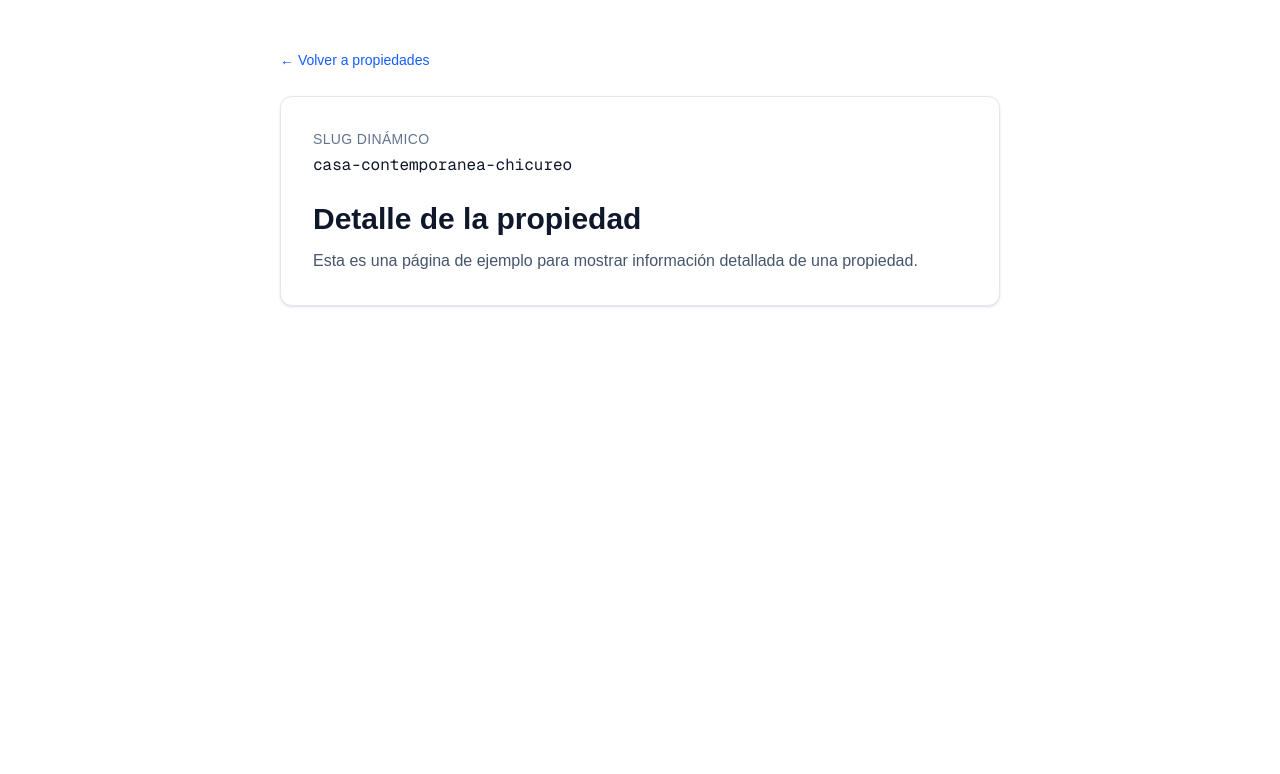
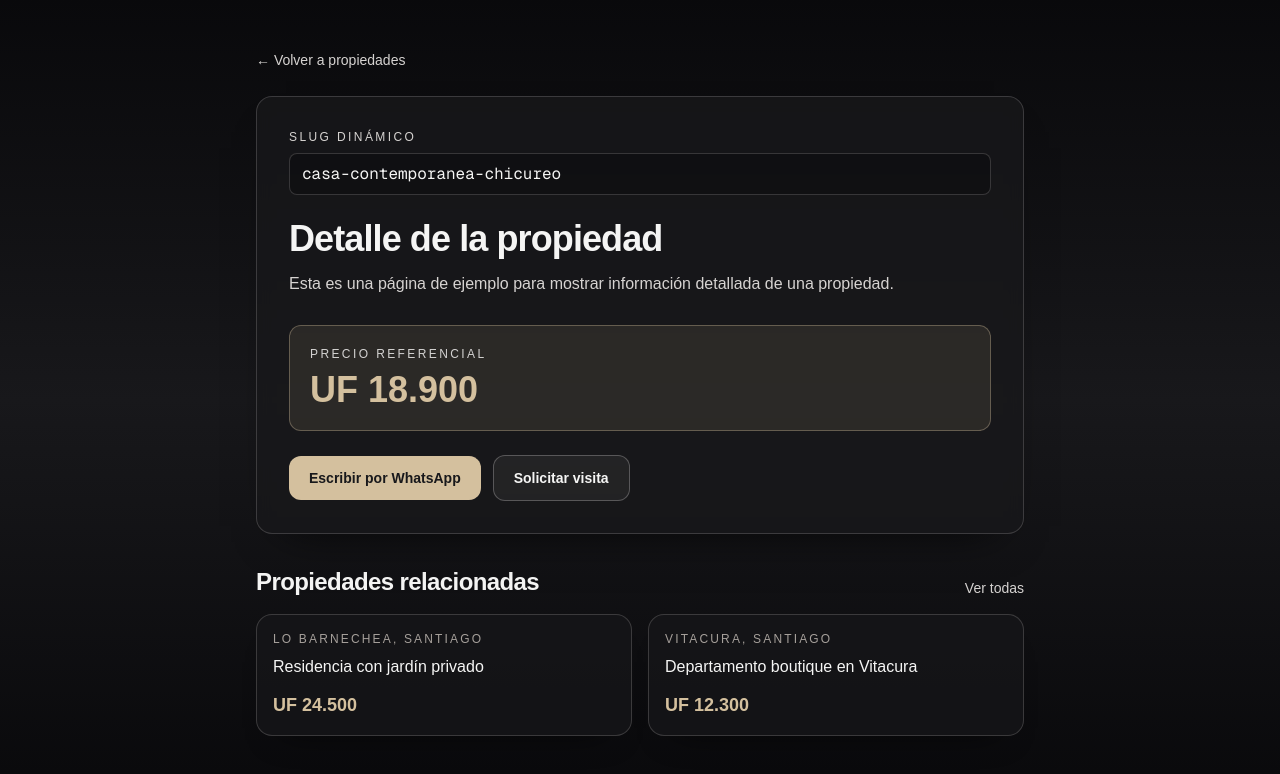
Before and after one commit to verf2390/citaya-agendas, a Next.js app: page /inmo-demo/propiedades/casa-contemporanea-chicureo in a window 1280 px wide. Shown: the top 774 px of the page. Built offline with nearby package versions, Linux system fonts and the light colour scheme.

Commit message:
Fix WhatsApp links in inmo-demo contact and detail pages

```diff
--- a/app/inmo-demo/contacto/page.tsx
+++ b/app/inmo-demo/contacto/page.tsx
@@ -1,15 +1,27 @@
 export default function ContactoPage() {
   return (
-    <main className="flex min-h-screen items-center justify-center bg-slate-50 px-6">
-      <section className="w-full max-w-xl rounded-2xl bg-white p-10 text-center shadow-sm">
-        <h1 className="text-3xl font-bold text-slate-900">Contáctanos</h1>
-        <p className="mt-3 text-slate-600">Estamos listos para ayudarte a encontrar tu próxima propiedad.</p>
+    <main className="flex min-h-screen items-center justify-center bg-[radial-gradient(circle_at_top_right,rgba(212,192,158,0.2),transparent_35%),linear-gradient(160deg,#09090b,#18181b,#0a0a0a)] px-4 py-10 text-white sm:px-6">
+      <section className="w-full max-w-xl rounded-3xl border border-stone-300/20 bg-zinc-900/70 p-6 text-center shadow-[0_24px_50px_-34px_rgba(0,0,0,0.95)] backdrop-blur-sm sm:p-10">
+        <p className="text-xs uppercase tracking-[0.22em] text-stone-300">Asesoría premium</p>
+        <h1 className="mt-4 text-3xl font-semibold tracking-tight text-stone-100 sm:text-4xl">Contáctanos</h1>
+        <p className="mt-3 text-sm leading-relaxed text-stone-300 sm:text-base">
+          Estamos listos para ayudarte a encontrar tu próxima propiedad con una asesoría estratégica y personalizada.
+        </p>
+
+        <div className="mt-7 rounded-2xl border border-stone-300/15 bg-black/25 px-5 py-4 text-left text-sm text-stone-200 sm:text-base">
+          <p>
+            <span className="font-medium text-[#d4c09e]">Horario:</span> Lunes a Viernes · 09:00 a 19:00
+          </p>
+          <p className="mt-2">
+            <span className="font-medium text-[#d4c09e]">Respuesta promedio:</span> Menos de 30 minutos
+          </p>
+        </div>
 
         <a
-          href="https://wa.me/5215555555555"
+          href="https://wa.me/56961425029"
           target="_blank"
           rel="noreferrer"
-          className="mt-8 inline-flex rounded-lg bg-green-600 px-6 py-3 font-medium text-white transition hover:bg-green-700"
+          className="mt-8 inline-flex w-full items-center justify-center rounded-xl bg-[#d4c09e] px-6 py-3 text-sm font-semibold text-zinc-900 transition-all duration-200 hover:-translate-y-0.5 hover:bg-[#ddccb1] hover:shadow-[0_14px_28px_-16px_rgba(212,192,158,0.9)] sm:w-auto"
         >
           Escribir por WhatsApp
         </a>
--- a/app/inmo-demo/propiedades/[slug]/page.tsx
+++ b/app/inmo-demo/propiedades/[slug]/page.tsx
@@ -6,22 +6,94 @@ type PropiedadDetallePageProps = {
   };
 };
 
+const relacionadas = [
+  {
+    slug: "residencia-jardin-privado",
+    titulo: "Residencia con jardín privado",
+    precio: "UF 24.500",
+    ubicacion: "Lo Barnechea, Santiago",
+  },
+  {
+    slug: "departamento-boutique-vitacura",
+    titulo: "Departamento boutique en Vitacura",
+    precio: "UF 12.300",
+    ubicacion: "Vitacura, Santiago",
+  },
+];
+
 export default function PropiedadDetallePage({ params }: PropiedadDetallePageProps) {
   return (
-    <main className="mx-auto min-h-screen max-w-3xl px-6 py-12">
-      <Link href="/inmo-demo/propiedades" className="text-sm text-blue-600 hover:text-blue-700">
-        ← Volver a propiedades
-      </Link>
+    <main className="min-h-screen bg-gradient-to-b from-zinc-950 via-zinc-900 to-zinc-950 px-4 py-8 text-white sm:px-6 sm:py-12">
+      <div className="mx-auto w-full max-w-3xl">
+        <Link
+          href="/inmo-demo/propiedades"
+          className="inline-flex items-center text-sm font-medium text-stone-300 transition-colors duration-200 hover:text-[#d4c09e]"
+        >
+          ← Volver a propiedades
+        </Link>
 
-      <section className="mt-6 rounded-xl border border-slate-200 bg-white p-8 shadow-sm">
-        <p className="text-sm uppercase tracking-wide text-slate-500">Slug dinámico</p>
-        <p className="mt-1 font-mono text-slate-900">{params.slug}</p>
+        <section className="mt-5 rounded-2xl border border-stone-300/20 bg-zinc-900/75 p-6 shadow-[0_22px_45px_-30px_rgba(0,0,0,0.9)] backdrop-blur-sm sm:mt-6 sm:p-8">
+          <p className="text-xs uppercase tracking-[0.2em] text-stone-300">Slug dinámico</p>
+          <p className="mt-2 rounded-lg border border-stone-300/20 bg-black/25 px-3 py-2 font-mono text-sm text-stone-100 sm:text-base">
+            {params.slug}
+          </p>
 
-        <h1 className="mt-6 text-3xl font-bold text-slate-900">Detalle de la propiedad</h1>
-        <p className="mt-3 text-slate-600">
-          Esta es una página de ejemplo para mostrar información detallada de una propiedad.
-        </p>
-      </section>
+          <h1 className="mt-6 text-3xl font-semibold tracking-tight text-stone-100 sm:text-4xl">Detalle de la propiedad</h1>
+          <p className="mt-3 text-sm leading-relaxed text-stone-300 sm:text-base">
+            Esta es una página de ejemplo para mostrar información detallada de una propiedad.
+          </p>
+
+          <div className="mt-7 rounded-xl border border-[#d4c09e]/35 bg-[#d4c09e]/10 p-5">
+            <p className="text-xs uppercase tracking-[0.2em] text-stone-200/90">Precio referencial</p>
+            <p className="mt-2 text-3xl font-semibold text-[#d4c09e] sm:text-4xl">UF 18.900</p>
+          </div>
+
+          <div className="mt-6 flex flex-col gap-3 sm:flex-row sm:items-center">
+            <a
+              href="https://wa.me/56961425029"
+              target="_blank"
+              rel="noreferrer"
+              className="inline-flex w-full items-center justify-center rounded-xl bg-[#d4c09e] px-5 py-3 text-sm font-semibold text-zinc-900 transition-all duration-200 hover:-translate-y-0.5 hover:bg-[#ddccb1] hover:shadow-[0_14px_28px_-16px_rgba(212,192,158,0.9)] sm:w-auto"
+            >
+              Escribir por WhatsApp
+            </a>
+            <button
+              type="button"
+              className="inline-flex w-full items-center justify-center rounded-xl border border-stone-300/30 bg-white/5 px-5 py-3 text-sm font-semibold text-stone-100 transition-all duration-200 hover:border-[#d4c09e]/60 hover:bg-[#d4c09e]/10 sm:w-auto"
+            >
+              Solicitar visita
+            </button>
+          </div>
+        </section>
+
+        <section className="mt-7 sm:mt-8">
+          <div className="mb-4 flex items-end justify-between gap-4">
+            <h2 className="text-xl font-semibold tracking-tight text-stone-100 sm:text-2xl">Propiedades relacionadas</h2>
+            <Link
+              href="/inmo-demo/propiedades"
+              className="text-sm font-medium text-stone-300 transition-colors duration-200 hover:text-[#d4c09e]"
+            >
+              Ver todas
+            </Link>
+          </div>
+
+          <div className="grid gap-4 sm:grid-cols-2">
+            {relacionadas.map((propiedad) => (
+              <Link
+                key={propiedad.slug}
+                href={`/inmo-demo/propiedades/${propiedad.slug}`}
+                className="group rounded-2xl border border-stone-300/20 bg-zinc-900/70 p-4 shadow-[0_20px_35px_-28px_rgba(0,0,0,0.9)] transition-all duration-200 hover:-translate-y-0.5 hover:border-[#d4c09e]/50 hover:bg-zinc-900"
+              >
+                <p className="text-xs uppercase tracking-[0.18em] text-stone-400">{propiedad.ubicacion}</p>
+                <h3 className="mt-2 text-base font-medium text-stone-100 transition-colors duration-200 group-hover:text-white">
+                  {propiedad.titulo}
+                </h3>
+                <p className="mt-3 text-lg font-semibold text-[#d4c09e]">{propiedad.precio}</p>
+              </Link>
+            ))}
+          </div>
+        </section>
+      </div>
     </main>
   );
 }
```
Also changed, not shown: app/inmo-demo/page.tsx (+20 -20 lines), app/inmo-demo/propiedades/page.tsx (+21 -19 lines).
